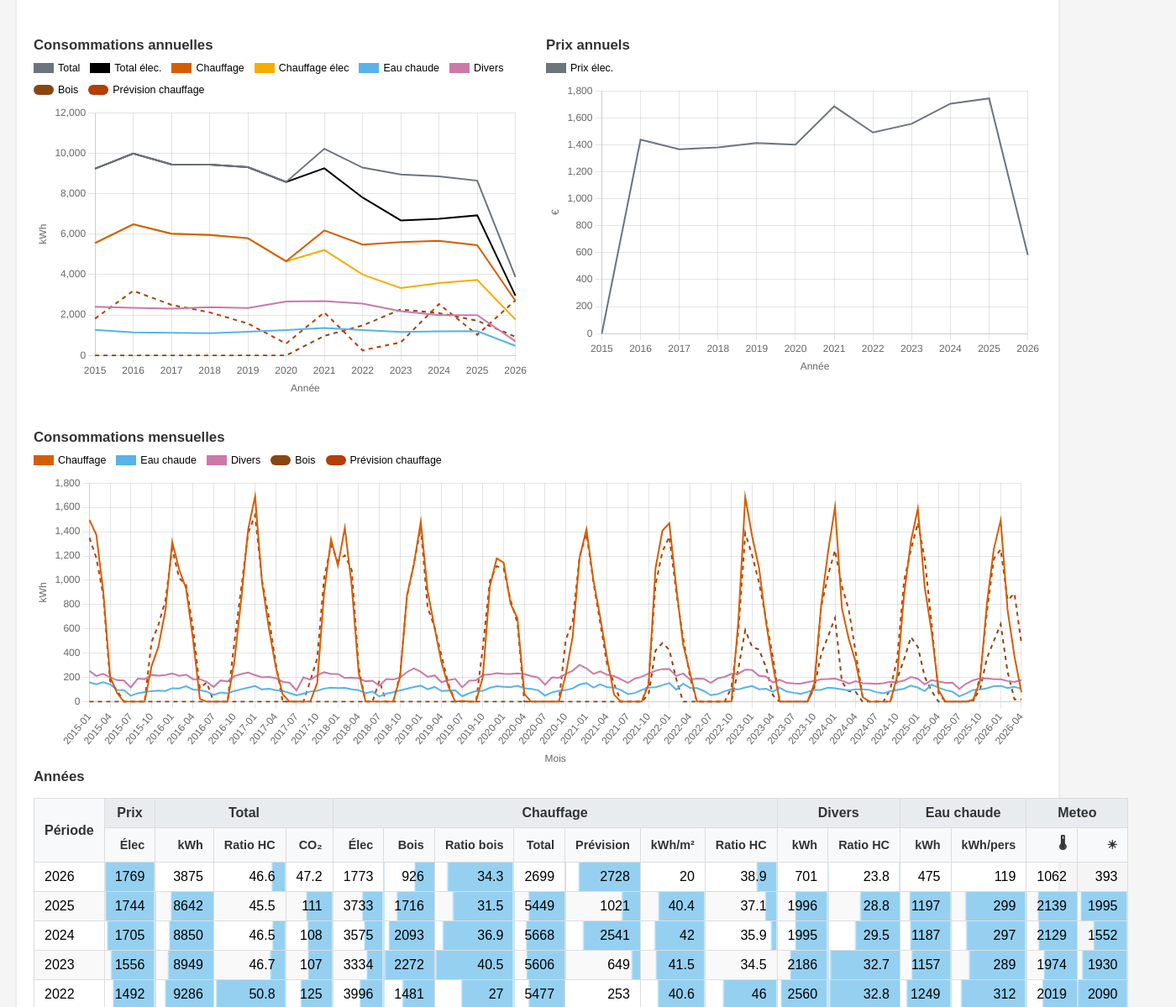
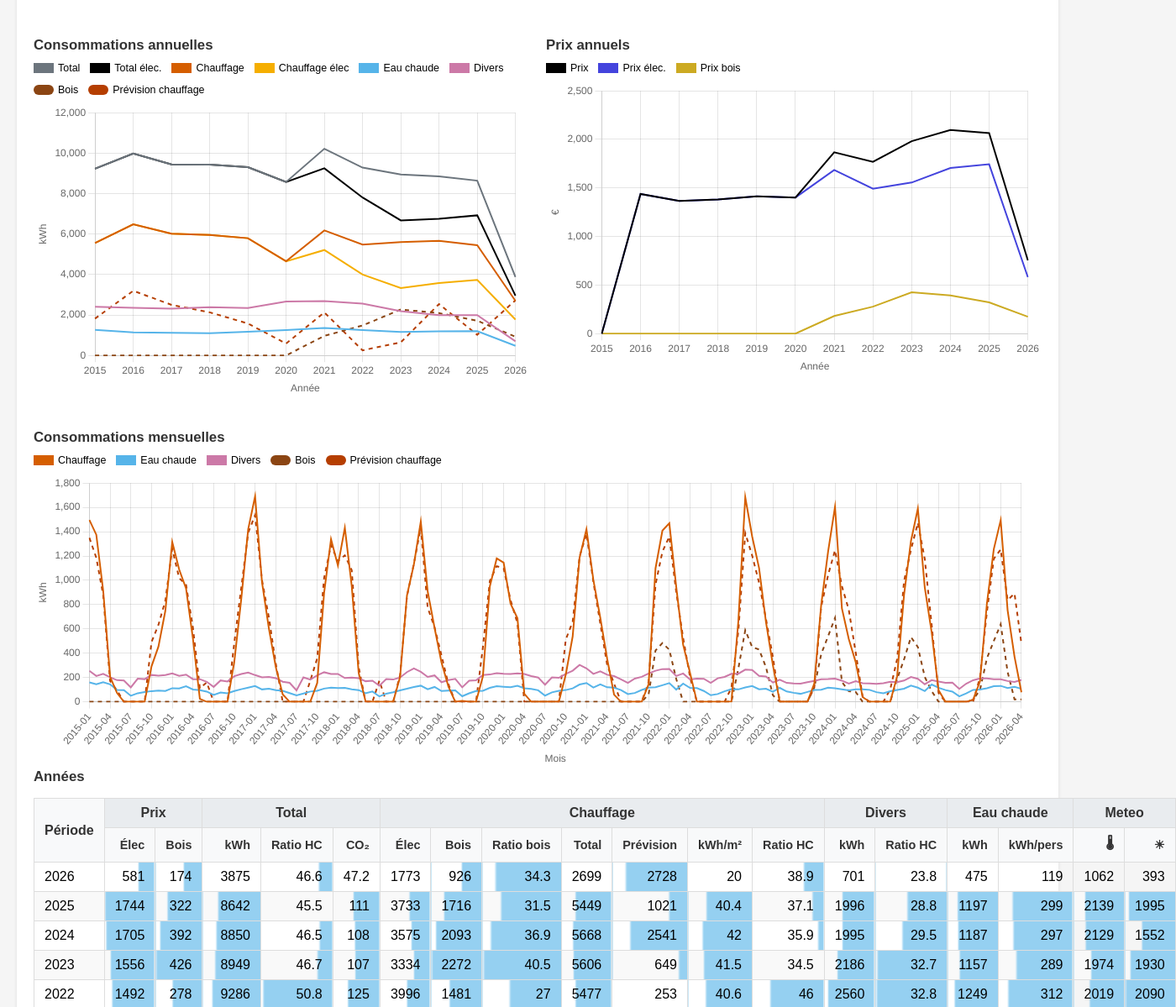
Before and after one commit to glecolle/energy, a plain HTML site: page index.html in a window 1280 px wide. Shown: the part 101-1300 px from the top of the page at 84% size, 1400 px wide, since content can reach past the window. Drawn offline with nearby package versions, Linux system fonts and the light colour scheme.

Commit message:
feat: add wood price calculation and update readme

```diff
--- a/index.html
+++ b/index.html
@@ -161,7 +161,7 @@
             {date:"2015-02-01", total_hc:41312, total_hp:74554, chauf_hc:1553, chauf_hp:2232, ecs_hc:1132.9, bois_kg:0, dju: 366.4, enso: 64.7},
 
             {date:"2015-01-01", total_hc:40488, total_hp:73468, chauf_hc:964, chauf_hp:1325, ecs_hc:973.47, bois_kg:0, dju: 341.3, enso: 65.4, facture_elec: 0},
-            {surface: 135, pers: 4}
+            {surface: 135, pers: 4, prix_bois_kwh: 300/1600}
             //{date:"2014-12-01", total_hc:39639, total_hp:72430, chauf_hc:369, chauf_hp:487, ecs_hc:798.06, bois_kg:0, dju: 0, enso: 0},
             //{date:"2014-11-01", total_hc:39087, total_hp:71830, chauf_hc:46, chauf_hp:68, ecs_hc:650.07, bois_kg:0, dju: 0, enso: 0},
             //{date:"2014-10-01", total_hc:38870, total_hp:71624, chauf_hc:0, chauf_hp:0, ecs_hc:542.7, bois_kg:0, dju: 0, enso: 0},
@@ -187,8 +187,6 @@
                 dju: {name:"Degrés-jours-unités", unit: "°C", type: "value"},
                 enso: {name:"Ensoleillement", unit: "h", type: "value"},
 
-                prix_elec: {name: "Prix élec.", unit: "€", type: "bill", from: "facture_elec"},
-
                 ecs_hc: {name: "Eau chaude",  unit: "kWh", type: "index", color: "#56B4E9"},
                 chauf_hp: {name: "Chauffage heures pleines",   unit: "kWh", type: "index"},
                 chauf_hc: {name: "Chauffage heures creuses",   unit: "kWh", type: "index"},
@@ -214,6 +212,10 @@
 
                 chauf_reg: {name:"Prévision chauffage", unit: "kWh", type: "reg", formula: "chauf=A*dju+B*enso+C", positive: true, color: "#B53E00", dash: true},
                 total: {name: "Total", unit: "kWh", type: "calc", formula: "total_elec+bois"},
+
+                prix_elec: {name: "Prix élec.", unit: "€", type: "bill", from: "facture_elec", color: "#44d"},
+                prix_bois: {name: "Prix bois", unit: "€", type: "calc", formula: "bois * prix_bois_kwh", color: "#ca2"},
+                prix: {name: "Prix", unit: "€", type: "calc", formula: "prix_elec + prix_bois", color: "#000"},
             },
 
             /**
@@ -221,7 +223,7 @@
              */
             graphs: [
                 {title: "Consommations annuelles", unit: "kWh", metrics: ["total", "total_elec", "chauf", "chauf_elec", "ecs_hc", "divers_elec", "bois", "chauf_reg"], width: "50%", timeUnit: "year"},
-                {title: "Prix annuels", unit: "€", metrics: ["prix_elec"], width: "50%", timeUnit: "year"},
+                {title: "Prix annuels", unit: "€", metrics: ["prix", "prix_elec", "prix_bois"], width: "50%", timeUnit: "year"},
                 {title: "Consommations mensuelles", unit: "kWh", metrics: ["chauf", "ecs_hc", "divers_elec", "bois", "chauf_reg"], width: "100%", timeUnit: "month"},
             ],
 
@@ -231,13 +233,15 @@
              * - metric: associated variable
              * - data: name of metric field to use, total by default but can be byDay, byMonth, byYear, days
              * - tooltip: header column tooltip
+             * - cellTooltip: metric name to use for cell tooltip (can be a raw value for example)
              */
             tables: [
                 {title: "Années", timeUnit: "year", groups: [
                     {
                         name: "Prix",
                         columns: [
-                            {name: "Élec", metric: "prix_elec", data: "byYear", tooltip: "Facture d'électricité (avec projection sur l'année en cours)"},
+                            {name: "Élec", metric: "prix_elec", tooltip: "Facture d'électricité (avec projection sur l'année en cours)"},
+                            {name: "Bois", metric: "prix_bois", tooltip: "Estimation du prix du bois de chauffage"},
                         ]
                     },
                     {
@@ -594,7 +598,7 @@
 
                 m.info = `${m.totalRaw} ${valueModel.unit}`;
                 m.samples++;
-                m.total = m.totalRaw * (typeof valueModel.tokWh != "undefined" ? valueModel.tokWh : 1);
+                m.total = m.totalRaw;
 
                 m.constants = record.constants;
                 m.update();
```
Also changed, not shown: 1 other file.
